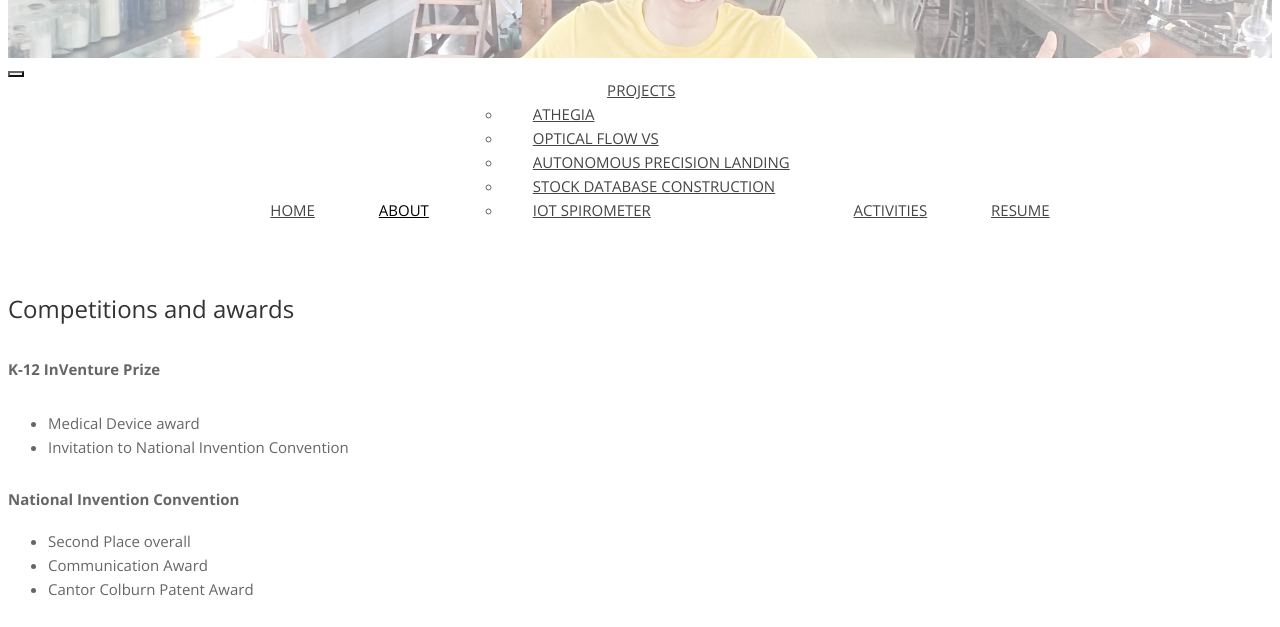
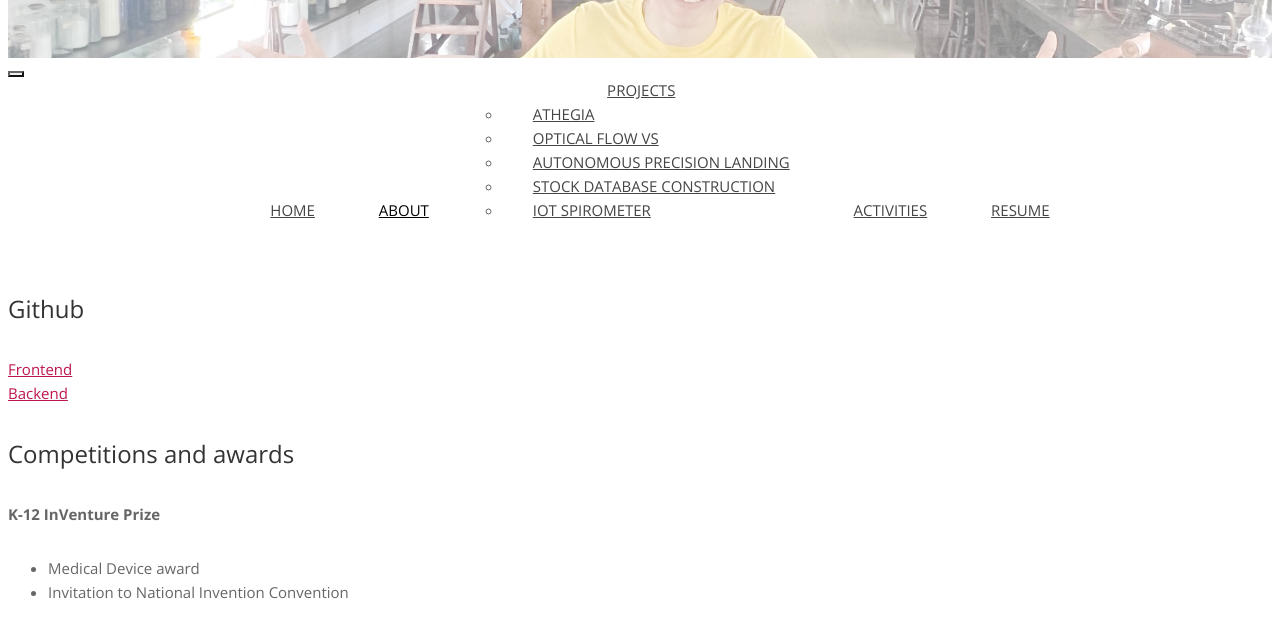
Before and after one commit to Marcsprk43/Marcsprk43.github.io, a plain HTML site: page athegia.html in a window 1280 px wide. Shown: the part 173-800 px from the top of the page. Drawn offline with nearby package versions, Linux system fonts and the light colour scheme; some icons are missing; a web font is replaced by a local one.

Commit message:
added github

```diff
--- a/athegia.html
+++ b/athegia.html
@@ -73,6 +73,13 @@
 			<aside class="col-md-4 sidebar sidebar-left" style="margin-left: 0; text-align: left;">
 
 				<div class="row widget">
+					<div class="col-xs-12">
+						<h4>Github</h4>
+						<p><a href="https://www.github.com/Marcsprk43/athegia-frontend">Frontend</a><br><a href="https://www.github.com/Marcsprk43/athegia-server">Backend</a></p>
+
+
+					</div>
+
 					<div class="col-xs-12">
 						<h4>Competitions and awards</h4>
 						<p><b>K-12 InVenture Prize</b>
```
Also changed, not shown: 1 other file.
